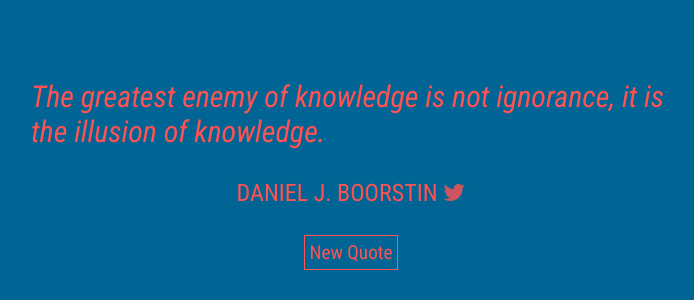
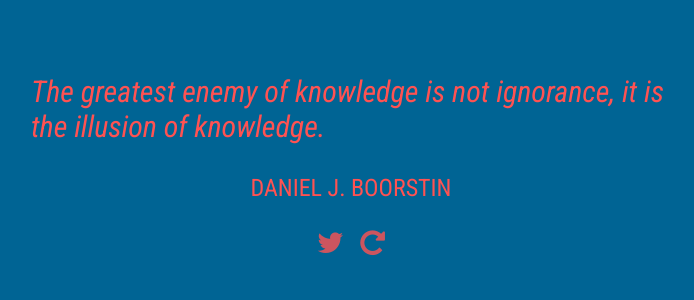
Before and after one commit to ice5050/FCC-Quote, a plain HTML site: page index.html in a window 1280 px wide. Shown: the part 234-534 px from the top of the page, without its empty margins (289-983 px from the left). Drawn offline with Linux system fonts and the light colour scheme.

Commit message:
add new quote button and move share and new quote button to new line

```diff
--- a/css/style.css
+++ b/css/style.css
@@ -7,24 +7,14 @@ body {
 
   box-sizing: border-box;
 
-  color: #FF5252;
+  color: #ff5252;
   background-color: #006494;
 }
 
 a {
-  color: #FF5252;
   text-decoration: none;
-}
 
-.btn {
-  border: 1px solid #FF5252;
-  padding: 5px;
-  transition: all 0.2s ease-in-out;
-}
-
-.btn:hover {
-  background-color: #FF5252;
-  color: #006494;
+  color: #ff5252;
 }
 
 .wrapper {
@@ -51,7 +41,6 @@ a {
 
 #quote .credit-p {
   font-size: 1.5em;
-  font-size: em;
 
   margin-top: 0;
 
@@ -62,23 +51,24 @@ a {
   text-transform: uppercase;
 }
 
-#quote a.share {
-  position: relative;
+#quote .menu-p {
+  font-size: 1.8em;
+
+  margin-top: 0;
+
+  text-align: center;
 }
 
-#quote a.share i {
-  transition: opacity 0.2s linear;
+#quote .menu-p a i {
+  display: inline-block;
+  margin: 0 5px;
+  transition: opacity .2s linear;
+
   opacity: .8;
 }
 
-#quote a.share:hover i {
+#quote .menu-p a:hover i {
   opacity: 1;
 }
 
-#quote .new-quote-p {
-  text-align: center;
-  font-size: 1.2em;
-  margin-top: 10px;
-}
-
 /* End Quote Section */
--- a/index.html
+++ b/index.html
@@ -21,14 +21,14 @@
         <div class="pure-u-1-1">
           <p class="credit-p">
             <span class="credit">Daniel J. Boorstin</span>
-            <a class="share" href="https://twitter.com/intent/tweet?text=The%20greatest%20enemy%20of%20knowledge%20is%20not%20ignorance%2C%20it%20is%20the%20illusion%20of%20knowledge.%20-%20Daniel%20J.%20Boorstin" target="_blank"><i class="fa fa-twitter"></i></a>
           </p>
         </div>
       </div>
       <div class="pure-g">
         <div class="pure-u-1-1">
-          <p class="new-quote-p">
-            <a class="btn new-quote" href="#">New Quote</a>
+          <p class="menu-p">
+            <a class="share" href="https://twitter.com/intent/tweet?text=The%20greatest%20enemy%20of%20knowledge%20is%20not%20ignorance%2C%20it%20is%20the%20illusion%20of%20knowledge.%20-%20Daniel%20J.%20Boorstin" target="_blank"><i class="fa fa-twitter"></i></a>
+            <a class="new-quote" href="#"><i class="fa fa-repeat"></i></a>
           </p>
         </div>
       </div>
```
